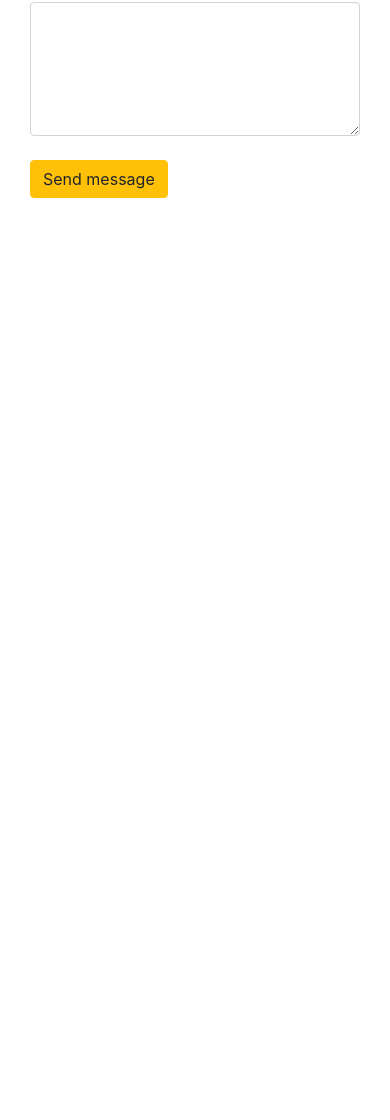
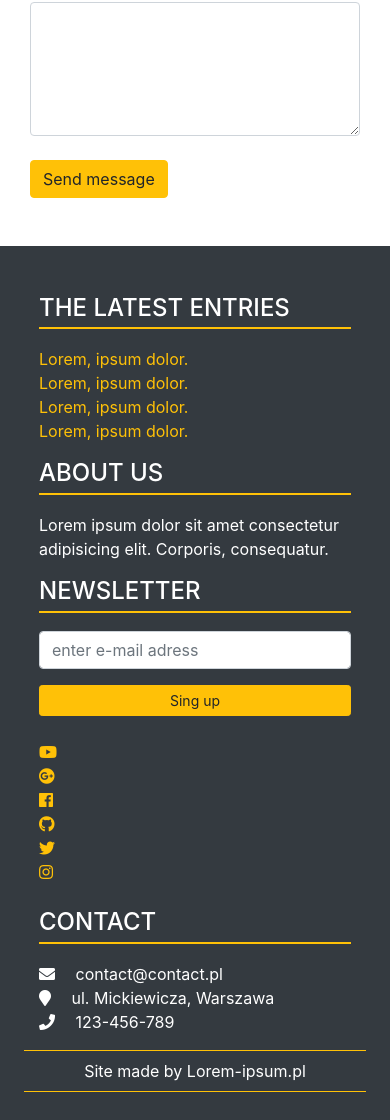
Before and after one commit to darokrk/Layout_bootstrap, a plain HTML site: page index.html in a window 390 px wide. Shown: the part 7276-8396 px from the top of the page. Before the commit the page ends 7522 px from the top, so only its background shows below. Drawn offline with nearby package versions, Linux system fonts and the light colour scheme.

Commit message:
Create section my-footer, changes icons class names

```diff
--- a/css/style.css
+++ b/css/style.css
@@ -139,3 +139,10 @@
 .my-contact-box-img {
     max-width: 700px;
 }
+.my-footer-header::after {
+    content: '';
+    display: block;
+    border: 1px solid #ffc107;
+    width: 100%;
+    margin: 5px 0 10px 0;
+}
--- a/index.html
+++ b/index.html
@@ -39,7 +39,7 @@
                     </ul>
                     <form class="form-inline">
                         <button class="btn btn-danger">
-                            <i class="fa fa-search" aria-hidden="true"></i>
+                            <i class="fas fa-search" aria-hidden="true"></i>
                             Szukaj
                         </button>
                         <input type="text" class="form-control form-control-sm ml-3" placeholder="Wyszukaj" aria-label="Wyszukaj">
@@ -72,21 +72,21 @@
             <div class="row justify-content-center my-5">
                 <div class="col-sm-12 col-md-4 text-center">
                     <div class="my-mission-background-icon mx-auto mb-4">
-                        <i class="fa fa-desktop fa-fw my-mission-icon"></i>
+                        <i class="fas fa-desktop fa-fw my-mission-icon"></i>
                     </div>
                     <h2>Lorem ipsum</h2>
                     <p>Lorem ipsum dolor sit, amet consectetur adipisicing elit. Sapiente, dolores!</p>
                 </div>
                 <div class="col-sm-12 col-md-4 text-center">
                     <div class="my-mission-background-icon mx-auto mb-4">
-                        <i class="fa fa-pencil-ruler fa-fw my-mission-icon"></i>
+                        <i class="fas fa-pencil-ruler fa-fw my-mission-icon"></i>
                     </div>
                     <h2>Lorem ipsum</h2>
                     <p>Lorem ipsum dolor sit, amet consectetur adipisicing elit. Sapiente, dolores!</p>
                 </div>
                 <div class="col-sm-12 col-md-4 text-center">
                     <div class="my-mission-background-icon mx-auto mb-4">
-                        <i class="fa fa-eye fa-fw my-mission-icon"></i>
+                        <i class="fas fa-eye fa-fw my-mission-icon"></i>
                     </div>
                     <h2>Lorem ipsum</h2>
                     <p>Lorem ipsum dolor sit, amet consectetur adipisicing elit. Sapiente, dolores!</p>
@@ -159,7 +159,7 @@
                 </h2>
             </div>
             <blockquote class="blockquote text-center">
-                <i class="fa fa-quote-right my-4"></i>
+                <i class="fas fa-quote-right my-4"></i>
                 <p>Lorem ipsum dolor sit amet consectetur adipisicing elit. Consequuntur dolores repellendus recusandae adipisci
                     nulla veniam?</p>
                 <footer class="blockquote-footer">Adam Kowalski
@@ -188,19 +188,19 @@
                         <div class="my-card-block">
                             <ul class="list-group">
                                 <li class="list-group-item">
-                                    <i class="fa fa-arrow-circle-right"></i>
+                                    <i class="fas fa-arrow-circle-right"></i>
                                     50K mentions
                                 </li>
                                 <li class="list-group-item">
-                                    <i class="fa fa-arrow-circle-right"></i>
+                                    <i class="fas fa-arrow-circle-right"></i>
                                     5 users
                                 </li>
                                 <li class="list-group-item">
-                                    <i class="fa fa-arrow-circle-right"></i>
+                                    <i class="fas fa-arrow-circle-right"></i>
                                     Update every 12h
                                 </li>
                                 <li class="list-group-item">
-                                    <i class="fa fa-arrow-circle-right"></i>
+                                    <i class="fas fa-arrow-circle-right"></i>
                                     1 month archive
                                 </li>
                             </ul>
@@ -222,19 +222,19 @@
                         <div class="my-card-block">
                             <ul class="list-group">
                                 <li class="list-group-item">
-                                    <i class="fa fa-arrow-circle-right"></i>
+                                    <i class="fas fa-arrow-circle-right"></i>
                                     50K mentions
                                 </li>
                                 <li class="list-group-item">
-                                    <i class="fa fa-arrow-circle-right"></i>
+                                    <i class="fas fa-arrow-circle-right"></i>
                                     5 users
                                 </li>
                                 <li class="list-group-item">
-                                    <i class="fa fa-arrow-circle-right"></i>
+                                    <i class="fas fa-arrow-circle-right"></i>
                                     Update every 12h
                                 </li>
                                 <li class="list-group-item">
-                                    <i class="fa fa-arrow-circle-right"></i>
+                                    <i class="fas fa-arrow-circle-right"></i>
                                     1 month archive
                                 </li>
                             </ul>
@@ -256,19 +256,19 @@
                         <div class="my-card-block">
                             <ul class="list-group">
                                 <li class="list-group-item">
-                                    <i class="fa fa-arrow-circle-right"></i>
+                                    <i class="fas fa-arrow-circle-right"></i>
                                     50K mentions
                                 </li>
                                 <li class="list-group-item">
-                                    <i class="fa fa-arrow-circle-right"></i>
+                                    <i class="fas fa-arrow-circle-right"></i>
                                     5 users
                                 </li>
                                 <li class="list-group-item">
-                                    <i class="fa fa-arrow-circle-right"></i>
+                                    <i class="fas fa-arrow-circle-right"></i>
                                     Update every 12h
                                 </li>
                                 <li class="list-group-item">
-                                    <i class="fa fa-arrow-circle-right"></i>
+                                    <i class="fas fa-arrow-circle-right"></i>
                                     1 month archive
                                 </li>
                             </ul>
@@ -357,6 +357,100 @@
             </div>
         </div>
     </section>
+    <footer class="my-footer bg-dark text-white p-4 text-sm-center text-lg-left">
+        <div class="container my-4">
+            <div class="row">
+                <div class="col-md-6 col-lg-3 d-flex flex-column">
+                    <h4 class="text-uppercase my-footer-header">the latest entries</h4>
+                    <ul class="list-unstyled">
+                        <li>
+                            <a href="#" class="text-warning">Lorem, ipsum dolor.</a>
+                        </li>
+                        <li>
+                            <a href="#" class="text-warning">Lorem, ipsum dolor.</a>
+                        </li>
+                        <li>
+                            <a href="#" class="text-warning">Lorem, ipsum dolor.</a>
+                        </li>
+                        <li>
+                            <a href="#" class="text-warning">Lorem, ipsum dolor.</a>
+                        </li>
+                    </ul>
+                </div>
+                <div class="col-md-6 col-lg-3 d-flex flex-column">
+                    <h4 class="text-uppercase my-footer-header">about us</h4>
+                    <p>Lorem ipsum dolor sit amet consectetur adipisicing elit. Corporis, consequatur.</p>
+                </div>
+                <div class="col-md-6 col-lg-3 d-flex flex-column">
+                    <h4 class="text-uppercase my-footer-header">newsletter</h4>
+                    <div class="my-footer-form">
+                        <form action="" class="justify-content-center">
+                            <div class="form-group">
+                                <input type="email" id="email" class="form-control" placeholder="enter e-mail adress">
+                            </div>
+                            <button class="btn btn-warning btn-sm btn-block">Sing up</button>
+                        </form>
+                    </div>
+                    <div class="row my-footer-social-icon d-flex flex-wrap my-4">
+                        <div class="col-sm-4 col-lg-2">
+                            <a class="text-warning" href="#">
+                                <i class="fab fa-youtube"></i>
+                            </a>
+                        </div>
+                        <div class="col-sm-4 col-lg-2">
+                            <a class="text-warning" href="#">
+                                <i class="fab fa-google-plus"></i>
+                            </a>
+                        </div>
+                        <div class="col-sm-4 col-lg-2">
+                            <a class="text-warning" href="#">
+                                <i class="fab fa-facebook"></i>
+                            </a>
+                        </div>
+                        <div class="col-sm-4 col-lg-2">
+                            <a class="text-warning" href="#">
+                                <i class="fab fa-github"></i>
+                            </a>
+                        </div>
+                        <div class="col-sm-4 col-lg-2">
+                            <a class="text-warning" href="#">
+                                <i class="fab fa-twitter"></i>
+                            </a>
+                        </div>
+                        <div class="col-sm-4 col-lg-2">
+                            <a class="text-warning" href="#">
+                                <i class="fab fa-instagram"></i>
+                            </a>
+                        </div>
+                    </div>
+                </div>
+                <div class="col-md-6 col-lg-3 d-flex flex-column">
+                    <h4 class="text-uppercase my-footer-header">contact</h4>
+                    <ul class="list-unstyled">
+                        <li>
+                            <i class="fas fa-envelope mr-3"></i>
+                            contact@contact.pl
+                        </li>
+                        <li>
+                            <i class="fas fa-map-marker mr-3"></i>
+                            ul. Mickiewicza, Warszawa
+                        </li>
+                        <li>
+                            <i class="fas fa-phone mr-3"></i>
+                            123-456-789
+                        </li>
+                    </ul>
+                </div>
+            </div>
+            <div class="row text-center border border-warning border-left-0 border-right-0">
+                <div class="col">
+                    <p class="my-2">Site made by
+                        <a class="text-white" href="#">Lorem-ipsum.pl</a>
+                    </p>
+                </div>
+            </div>
+        </div>
+    </footer>
 
     <script src="https://code.jquery.com/jquery-3.2.1.slim.min.js" integrity="sha384-KJ3o2DKtIkvYIK3UENzmM7KCkRr/rE9/Qpg6aAZGJwFDMVNA/GpGFF93hXpG5KkN"
         crossorigin="anonymous"></script>
```
